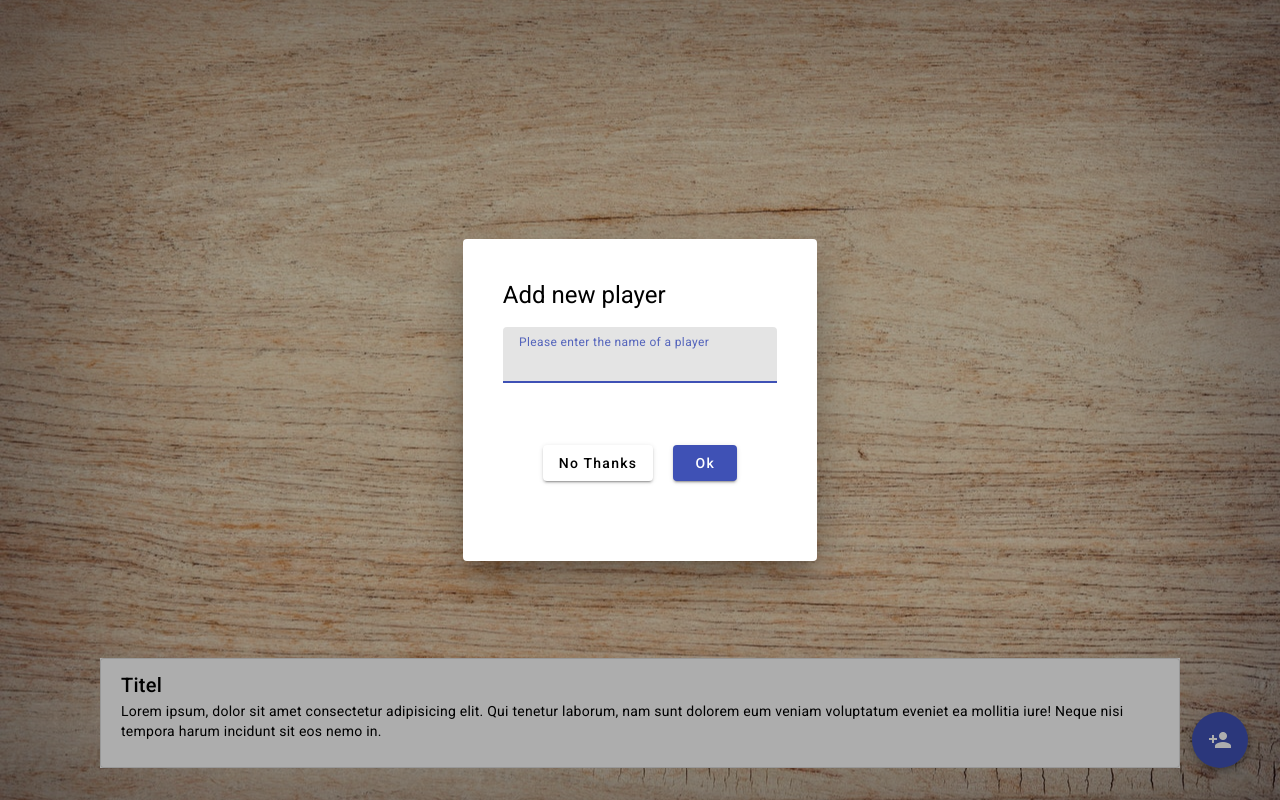
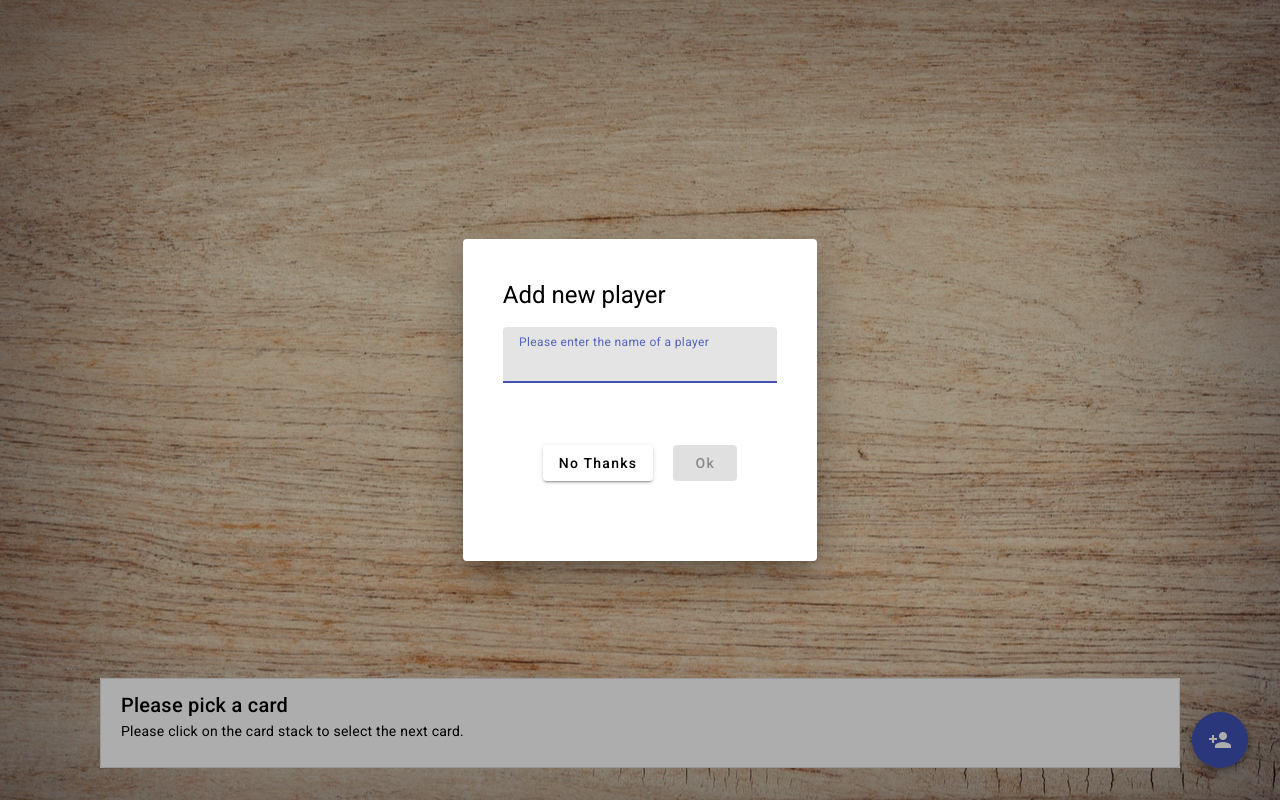
Before and after one commit to JamalDrakeAman/ring_of_fire, an Angular app: page /game in a window 1280 px wide. Both pictures are taken after a click on the button "person_add". Built offline with nearby package versions, Linux system fonts and the light colour scheme; grey boxes are pictures that could not be loaded.

Commit message:
change player and card description

```diff
--- a/src/app/dialog-add-player/dialog-add-player.component.html
+++ b/src/app/dialog-add-player/dialog-add-player.component.html
@@ -7,7 +7,7 @@
     </mat-form-field>
     <div>
         <button mat-raised-button mat-dialog-close>No Thanks</button>
-        <button color="primary" [mat-dialog-close]="name" mat-raised-button>Ok</button>
+        <button [disabled]="name.length == 0" color="primary" [mat-dialog-close]="name" mat-raised-button>Ok</button>
     </div>
 
 </div>
--- a/src/app/game-info/game-info.component.html
+++ b/src/app/game-info/game-info.component.html
@@ -1,12 +1,11 @@
 <mat-card class="card" appearance="outlined">
-  <mat-card-title>Titel</mat-card-title>
+  <mat-card-title>{{card ? title :'Please pick a card'}}</mat-card-title>
 
 
 
 
 
   <mat-card-content class="text">
-    Lorem ipsum, dolor sit amet consectetur adipisicing elit. Qui tenetur laborum, nam sunt dolorem eum veniam
-    voluptatum eveniet ea mollitia iure! Neque nisi tempora harum incidunt sit eos nemo in.
+    {{card ? description : 'Please click on the card stack to select the next card.'}}
   </mat-card-content>
 </mat-card>
--- a/src/app/game-info/game-info.component.ts
+++ b/src/app/game-info/game-info.component.ts
@@ -1,4 +1,4 @@
-import { Component } from '@angular/core';
+import { Component, OnInit, Input, OnChanges } from '@angular/core';
 import { MatCardModule } from '@angular/material/card';
 
 @Component({
@@ -10,7 +10,7 @@ import { MatCardModule } from '@angular/material/card';
   templateUrl: './game-info.component.html',
   styleUrl: './game-info.component.scss'
 })
-export class GameInfoComponent {
+export class GameInfoComponent implements OnInit, OnChanges {
   cardAction = [
     { title: 'Waterfall', description: 'Everyone has to start drinking at the same time. As soon as player 1 stops drinking, player 2 may stop drinking. Player 3 may stop as soon as player 2 stops drinking, and so on.' },
     { title: 'You', description: 'You decide who drinks' },
@@ -30,5 +30,28 @@ export class GameInfoComponent {
   title: string = '';
   description: string = '';
 
+  @Input() card: string | undefined = '';
+
+  constructor() {
+
+  }
+
+  ngOnInit(): void {
+    console.log('Current card:', this.card);
+  }
+
+
+  // Eine funktion die wird immer aufgerufen wenn die input variable geändert wird
+  ngOnChanges(): void {
+    console.log('Current card is:', this.card);
+    console.log('Current number is:', this.card?.split('_')[1]);
+    if (this.card) {
+      let cardNumber: number | undefined = +this.card?.split('_')[1];
+      this.title = this.cardAction[cardNumber - 1].title;
+      this.description = this.cardAction[cardNumber - 1].description;
+    }
+  }
+
+
 
 }
--- a/src/app/game/game.component.html
+++ b/src/app/game/game.component.html
@@ -31,7 +31,7 @@
     </div>
 </div>
 
-<app-game-info class="pin-bottom"></app-game-info>
+<app-game-info [card]="currentCard" class="pin-bottom"></app-game-info>
 
 
 
--- a/src/app/game/game.component.ts
+++ b/src/app/game/game.component.ts
@@ -62,6 +62,8 @@ export class GameComponent implements OnInit {
       console.log('New Card', this.currentCard);
       console.log('game is', this.game);
 
+      this.game.currentPlayer++;
+      this.game.currentPlayer = this.game.currentPlayer % this.game.players.length;
       setTimeout(() => {
         if (this.currentCard != undefined) {
           this.game.playedCards.push(this.currentCard);
```
